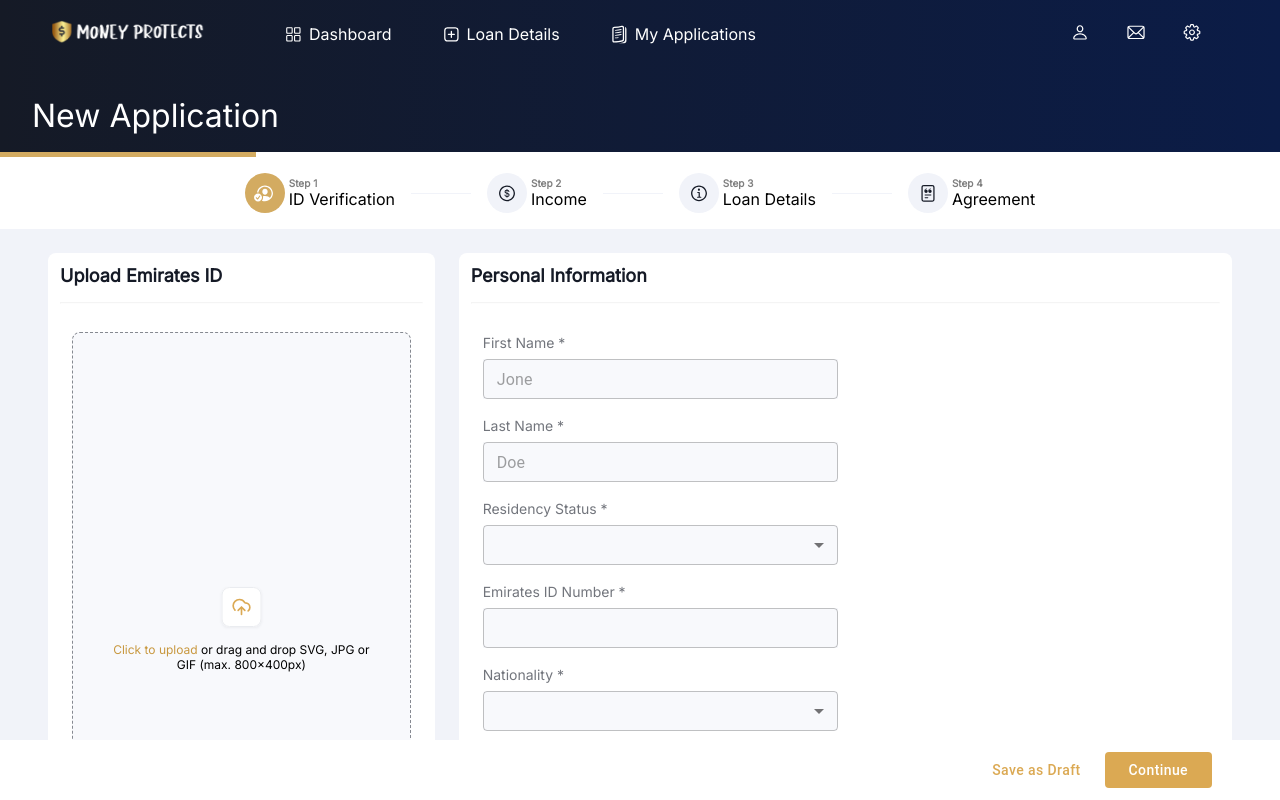
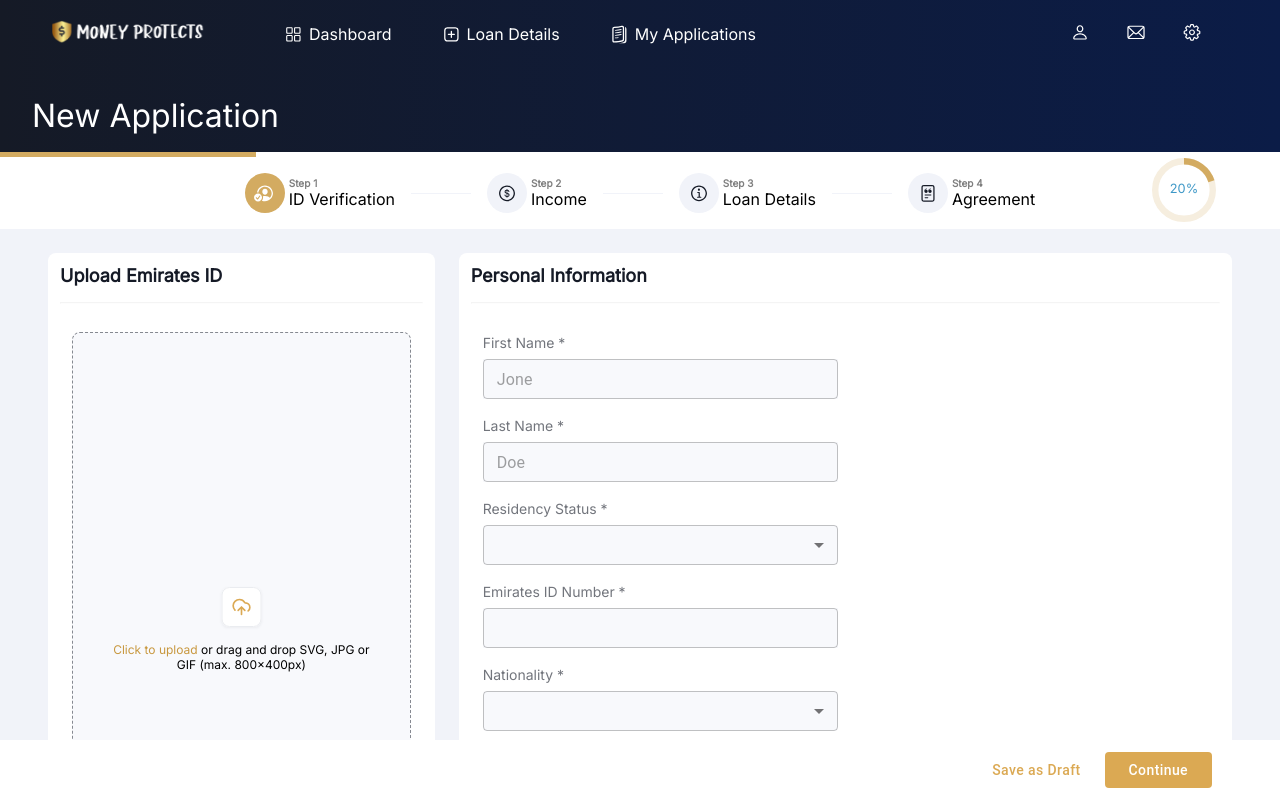
Before and after one commit to sreevishnu01/Money-protect, a React (Create React App) app: page /#/idverification in a window 1280 px wide. Built offline with nearby package versions, Linux system fonts and the light colour scheme.

Commit message:
circular progress added for the forms

```diff
--- a/package.json
+++ b/package.json
@@ -19,6 +19,7 @@
     "npm-git-install": "^0.3.0",
     "react": "^18.2.0",
     "react-chartjs-2": "^5.2.0",
+    "react-circular-progressbar": "^2.1.0",
     "react-dom": "^18.2.0",
     "react-otp-input": "^3.1.0",
     "react-router-dom": "^6.17.0",
@@ -57,5 +58,4 @@
     "gh-pages": "^6.1.0"
   },
   "homepage": "https://sreevishnu01.github.io/Money-protect"
-
 }
--- a/src/components/form_scafold/form_scafold.jsx
+++ b/src/components/form_scafold/form_scafold.jsx
@@ -1,8 +1,9 @@
 import classes from "./form_scafold.module.css";
-import { CircularProgress } from "@mui/material";
+import { CircularProgressbar, buildStyles } from "react-circular-progressbar";
 import StyledPrimaryButton from "../styled/styled_primary_btn";
 import { useNavigate } from "react-router-dom";
 import loadingImg from "../../assets/images/loading_logo.gif";
+import "react-circular-progressbar/dist/styles.css";
 
 const TOTAL_STEPS = 4;
 
@@ -12,6 +13,7 @@ const FormScafold = ({
   children,
   onSubmit = () => {},
 }) => {
+  const progressPercentage = (step / (TOTAL_STEPS + 1)) * 100;
   const navgate = useNavigate();
   const doneIconSVG = (
     <svg
@@ -41,7 +43,7 @@ const FormScafold = ({
       <div className={classes.stepHeader}>
         <div
           className={classes.progress}
-          style={{ width: `${(step / (TOTAL_STEPS + 1)) * 100}%` }}
+          style={{ width: `${progressPercentage}%` }}
         />
         <div className={classes.steps}>
           <div className={classes.stepItem}>
@@ -163,6 +165,18 @@ const FormScafold = ({
             </div>
           </div>
         </div>
+        <div className={classes.circularProgressContainer}>
+          <CircularProgressbar
+            value={progressPercentage}
+            text={`${progressPercentage}%`}
+            strokeWidth={10}
+            styles={buildStyles({
+              strokeLinecap: "butt",
+              pathColor: "#D3AB61",
+              trailColor: "#F6EEDF",
+            })}
+          />
+        </div>
       </div>
       <div className={classes.formBody}>{children}</div>
       <div className={classes.footer}>
--- a/src/components/form_scafold/form_scafold.module.css
+++ b/src/components/form_scafold/form_scafold.module.css
@@ -36,6 +36,7 @@
 
 .stepHeader {
   background-color: white;
+  position: relative;
 }
 
 .progress {
@@ -98,3 +99,10 @@
   max-width: 1400px;
   margin: 0 auto;
 }
+
+.circularProgressContainer {
+  width: 64px;
+  position: absolute;
+  top: 6px;
+  right: 64px;
+}
```
Also changed, not shown: 1 other file (tests, documents, lock files or other folders).
